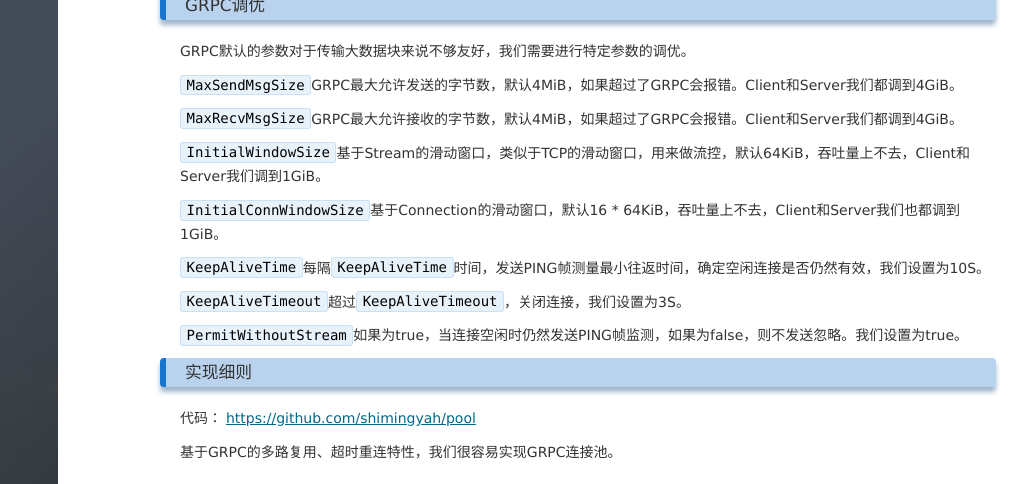
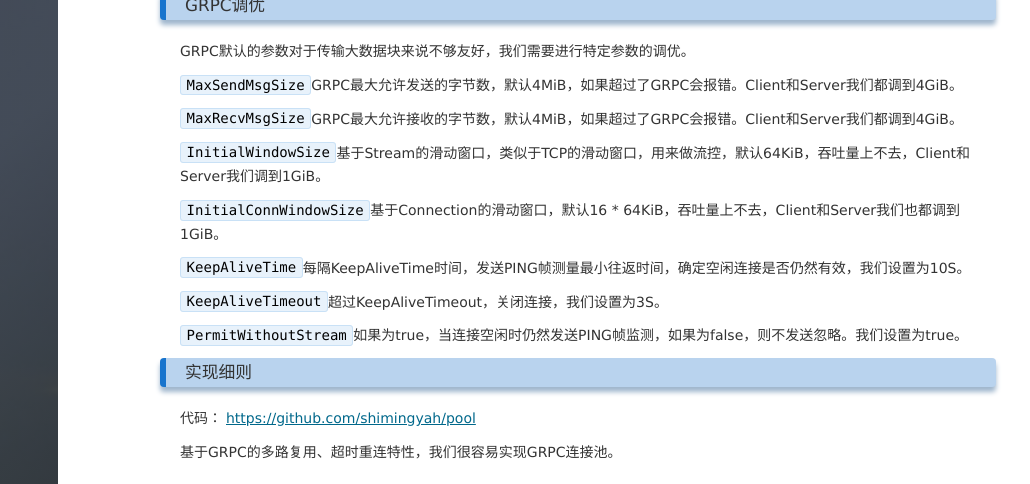
Before and after one commit to shimingyah/shimingyah.github.io, a Jekyll site: the page built from _posts/2019-07-25-GRPC连接池的设计与实现.md, in a window 1280 px wide and 1400 px high, scrolled down 2352 px. Shown: the top 484 px of the window, without its empty margins (224-1254 px from the left). Built offline with Jekyll 4.4.1, drawn with Linux system fonts in a browser that asks for light colours; nearby versions of some CDN libraries; comment, search, counter and statistics services are not loaded; some of the changed text lies outside the part shown; grey boxes are pictures that could not be loaded.

```diff
--- a/_posts/2019-07-25-GRPC连接池的设计与实现.md
+++ b/_posts/2019-07-25-GRPC连接池的设计与实现.md
@@ -89,9 +89,9 @@ GRPC默认的参数对于传输大数据块来说不够友好，我们需要进
 
 `InitialConnWindowSize`基于Connection的滑动窗口，默认16 * 64KiB，吞吐量上不去，Client和Server我们也都调到1GiB。
 
-`KeepAliveTime`每隔`KeepAliveTime`时间，发送PING帧测量最小往返时间，确定空闲连接是否仍然有效，我们设置为10S。
+`KeepAliveTime`每隔KeepAliveTime时间，发送PING帧测量最小往返时间，确定空闲连接是否仍然有效，我们设置为10S。
 
-`KeepAliveTimeout`超过`KeepAliveTimeout`，关闭连接，我们设置为3S。
+`KeepAliveTimeout`超过KeepAliveTimeout，关闭连接，我们设置为3S。
 
 `PermitWithoutStream`如果为true，当连接空闲时仍然发送PING帧监测，如果为false，则不发送忽略。我们设置为true。
 
```
Also changed, not shown: other parts of _posts/2019-07-25-GRPC连接池的设计与实现.md (+5 -1 lines).
